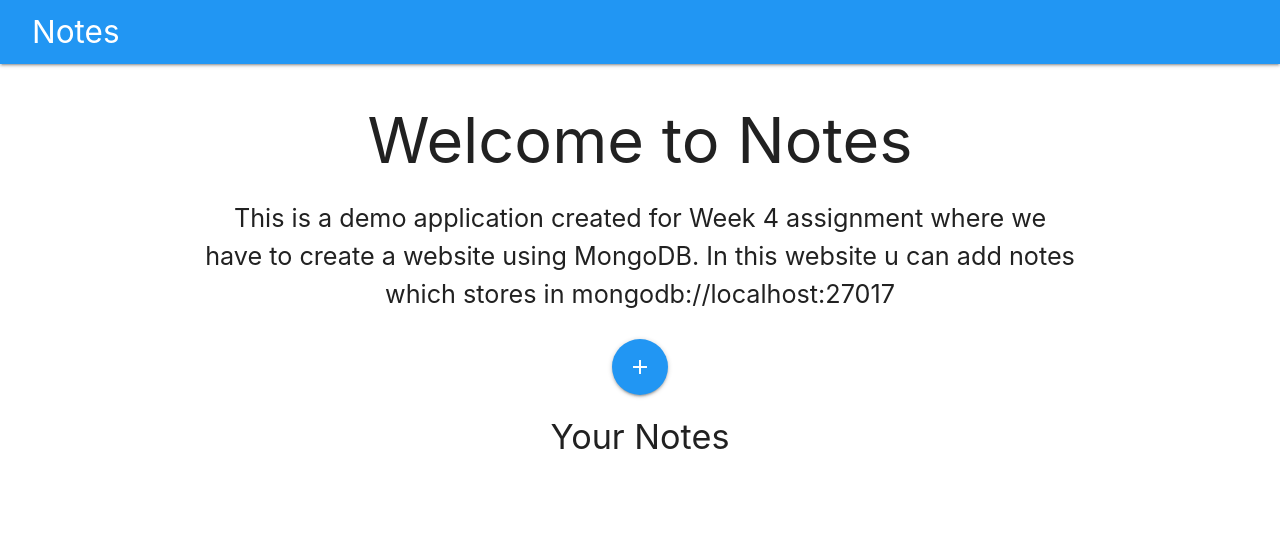
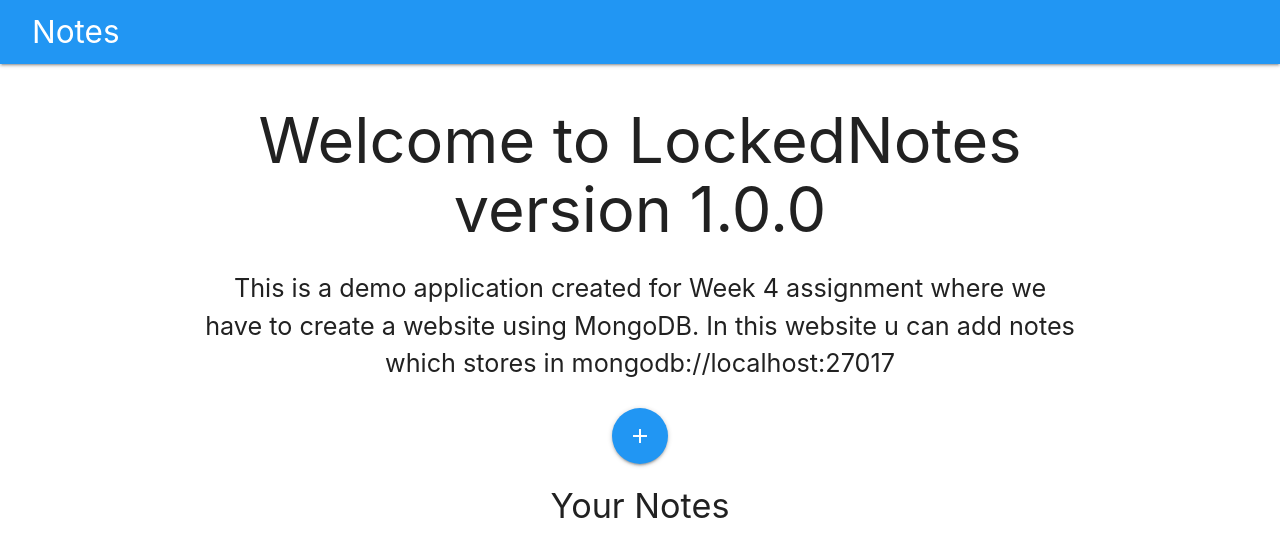
Before and after one commit to Thenuka-amarasinghe/LockedNotes, a website: page Index.html in a window 1280 px wide. Drawn offline with nearby package versions, Linux system fonts and the light colour scheme; no server answers.

Commit message:
version-1.0.0

```diff
--- a/Index.html
+++ b/Index.html
@@ -17,7 +17,7 @@
 			<div class="container">
 				<div class="row">
 					<div class="col s12 center-align">
-						<h1 id="heading">Welcome to Notes</h1>
+						<h1 id="heading">Welcome to LockedNotes version 1.0.0</h1>
 						<p class="flow-text">This is a demo application created for Week 4 assignment where we have to create a website using MongoDB.
 							In this website u can add notes which stores in mongodb://localhost:27017</p>
 					</div>
```
